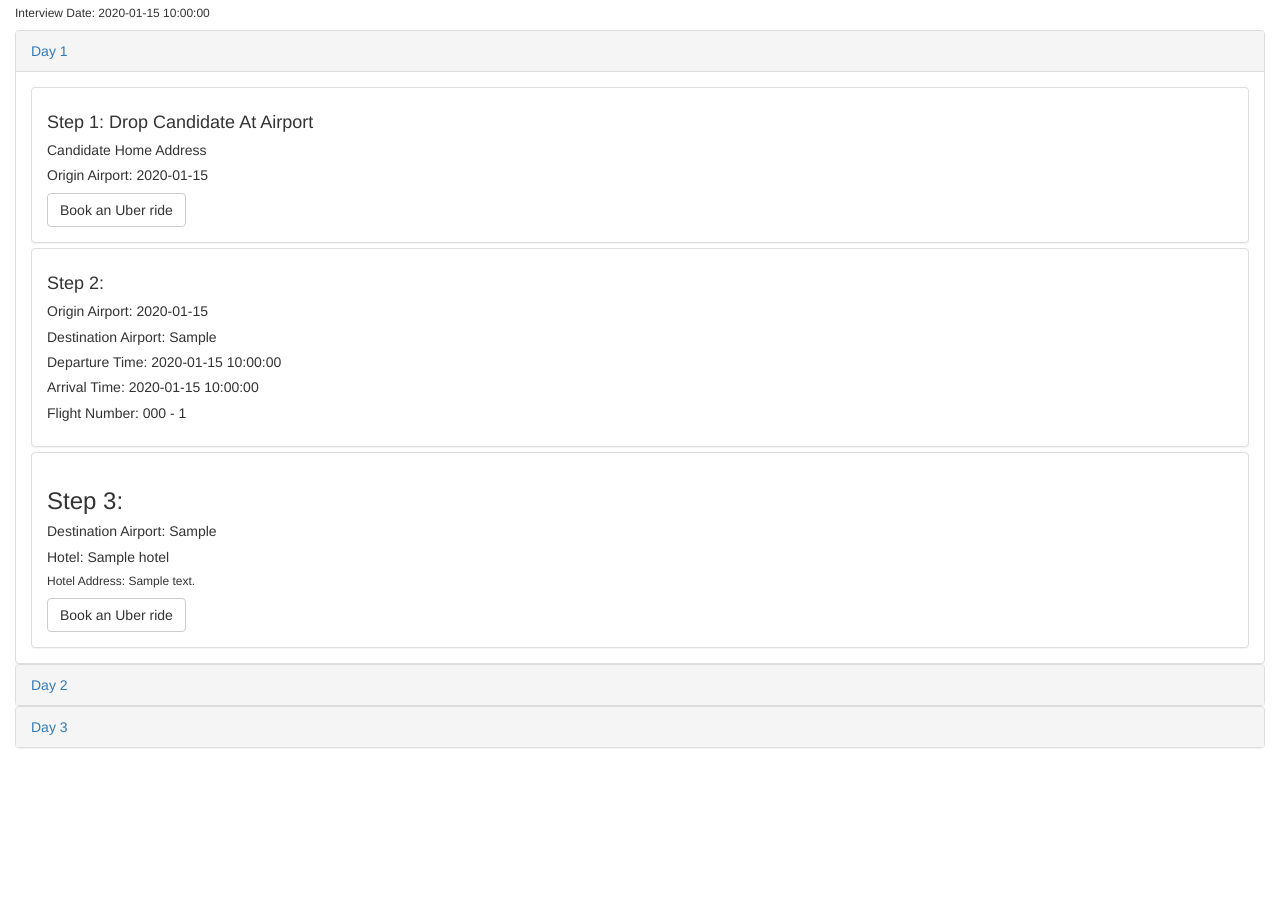
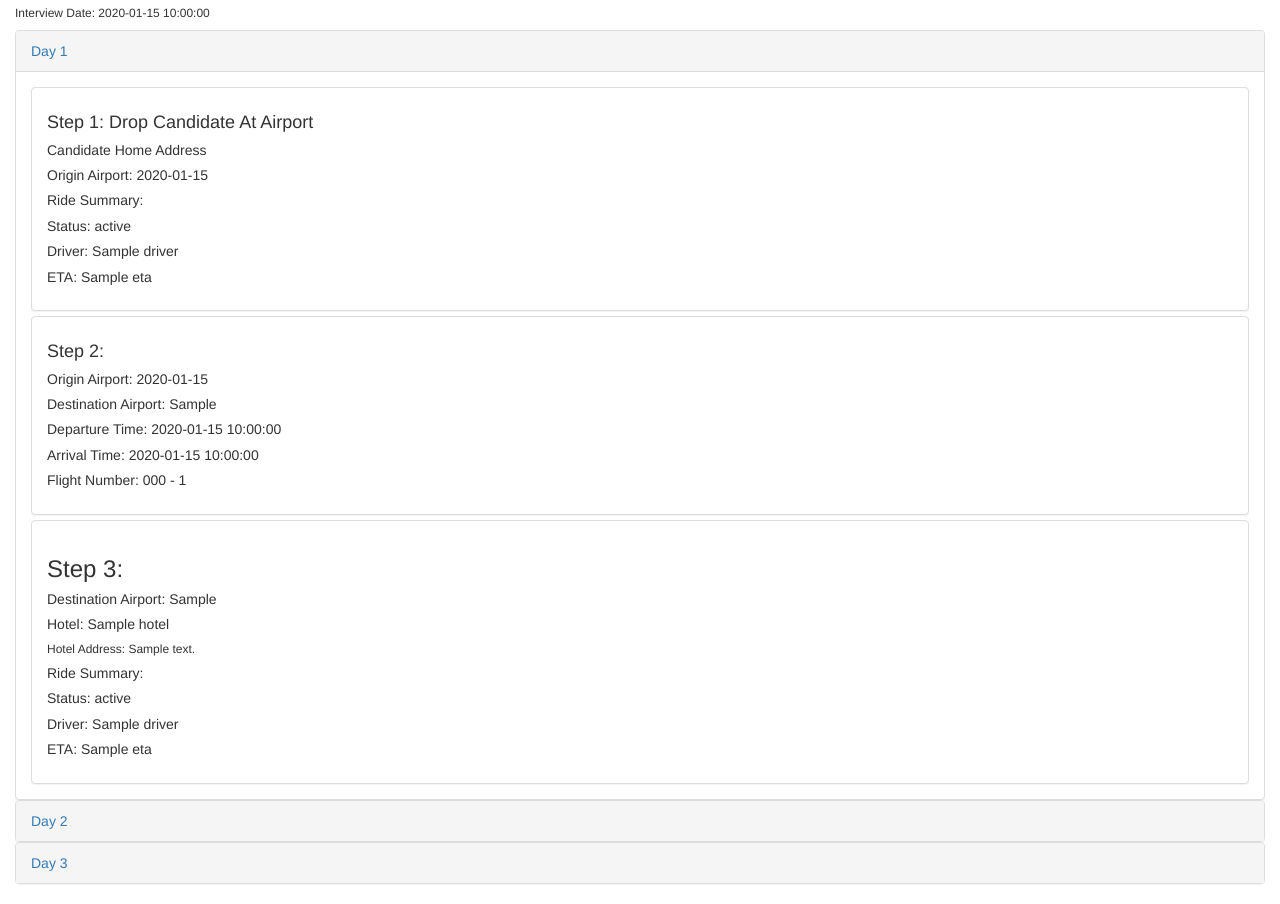
Before and after one commit to apranav19/UberHackathon, a Flask app: template templates/book.html in a window 1280 px wide. Shown: the part 144-1048 px from the top of the page. Before the commit the page ends 892 px from the top, so only its background shows below. Run offline with Flask 2, Linux system fonts and the light colour scheme; the template is opened without the code that fills it: most values are stand-ins (such as "Sample title", 1, 10 or a date in 2020); some libraries are stand-ins or nearby versions.

Commit message:
Update APIs even more

```diff
--- a/main.py
+++ b/main.py
@@ -124,10 +124,14 @@ def book_candidate(candidate_id):
         'end_latitude': candidate_position[1],
         'end_longitude': candidate_position[0],
         'start_destination': candidate['address'],
-        'end_destination': company_airport
+        'end_destination' : candidate_airport
     })
 
-    make_ride_request(rides[0])
+    print('Ride Request 1 ------')
+    rides_resp = make_ride_request(rides[0])
+    rides[0]['status'] = rides_resp['status']
+    rides[0]['driver'] = rides_resp['driver']
+    rides[0]['eta'] = rides_resp['eta']
 
     dept_date = (datetime.strptime(candidate['interview_date'], '%m/%d/%Y %H:%M') - timedelta(days=1))
     ret_date = (datetime.strptime(candidate['interview_date'], '%m/%d/%Y %H:%M') + timedelta(days=1))
@@ -143,15 +147,12 @@ def book_candidate(candidate_id):
         'startDestination': rides[0]['start_destination'],
         'endDestination': rides[0]['end_destination'],
         'estimatedArrivalTime': '8:40 AM',
+        'pickUpDate': str(dept_date.date()),
         'driverName': 'John'
     })
 
-    print(str(steps[0]))
-
     # Make call to recommended flights
     f1, f2 = fetch_recommended_flight(candidate_iata, company_iata, dept_date.date(), ret_date.date())
-
-    print(str(f1))
 
     steps.append({
         'type': 'Flight',
@@ -160,18 +161,34 @@ def book_candidate(candidate_id):
         'startDestination': candidate_airport,
         'endDestination': company_airport,
         'estimatedArrivalTime': f1['arrivalTime'],
+        'airline': f1['airlineName'],
         'Gate': 'A22'
     })
 
     # Make call to recommended hotels
     hotel = fetch_recommended_hotels(current_office['latitude'], current_office['longitude'], dept_date, ret_date)
 
+    rides.append({
+        'ride_id': '2',
+        'start_latitude': company_position[1],
+        'start_longitude': company_position[0],
+        'end_latitude': hotel['latitude'],
+        'end_longitude': hotel['longitude']
+    })
+
+    print('Ride Request 2 ------')
+    rides_resp = make_ride_request(rides[1])
+    rides[1]['status'] = rides_resp['status']
+    rides[1]['driver'] = rides_resp['driver']
+    rides[1]['eta'] = rides_resp['eta']
+
     steps.append({
         'type': 'Hotel',
         'step_id': '3',
         'dayOfWeek': 'Friday',
         'checkInDate': hotel['check_in'],
-        'checkOutDate': hotel['check_out']
+        'checkOutDate': hotel['check_out'],
+        'name': hotel['name']
     })
 
     steps.append({
@@ -185,8 +202,65 @@ def book_candidate(candidate_id):
         'startDestination': hotel['address'],
         'endDestination': current_office['address'],
         'estimatedArrivalTime': '8:40 AM',
+        'pickUpDate': str((datetime.strptime(candidate['interview_date'], '%m/%d/%Y %H:%M')).date()),
         'driverName': 'John'
     })
+
+    rides.append({
+        'ride_id': '3',
+        'start_latitude': hotel['latitude'],
+        'start_longitude': hotel['longitude'],
+        'end_latitude': current_office['latitude'],
+        'end_longitude': current_office['longitude']
+    })
+
+    print('Ride Request 3 ------')
+    rides_resp = make_ride_request(rides[2])
+    rides[2]['status'] = rides_resp['status']
+    rides[2]['driver'] = rides_resp['driver']
+    rides[2]['eta'] = rides_resp['eta']
+
+    rides.append({
+        'ride_id': '4',
+        'end_latitude': hotel['latitude'],
+        'end_longitude': hotel['longitude'],
+        'start_latitude': current_office['latitude'],
+        'start_longitude': current_office['longitude']
+    })
+
+    print('Ride Request 4 ------')
+    rides_resp = make_ride_request(rides[3])
+    rides[3]['status'] = rides_resp['status']
+    rides[3]['driver'] = rides_resp['driver']
+    rides[3]['eta'] = rides_resp['eta']
+
+    rides.append({
+        'ride_id': '5',
+        'start_latitude': hotel['latitude'],
+        'start_longitude': hotel['longitude'],
+        'end_latitude': company_position[1],
+        'end_longitude': company_position[0]
+    })
+
+    print('Ride Request 5 ------')
+    rides_resp = make_ride_request(rides[4])
+    rides[4]['status'] = rides_resp['status']
+    rides[4]['driver'] = rides_resp['driver']
+    rides[4]['eta'] = rides_resp['eta']
+
+    rides.append({
+        'ride_id': '6',
+        'start_latitude': candidate_position[1],
+        'start_longitude': candidate_position[0],
+        'end_latitude': candidate['latitude'],
+        'end_longitude': candidate['longitude']
+    })
+
+    print('Ride Request 6 ------')
+    rides_resp = make_ride_request(rides[5])
+    rides[5]['status'] = rides_resp['status']
+    rides[5]['driver'] = rides_resp['driver']
+    rides[5]['eta'] = rides_resp['eta']
 
     steps.append({
         'type': 'Uber',
@@ -198,6 +272,7 @@ def book_candidate(candidate_id):
         'pickUpTime': str((datetime.strptime(candidate['interview_date'], '%m/%d/%Y %H:%M') + timedelta(hours=5)).time()),
         'startDestination': hotel['address'],
         'endDestination': current_office['address'],
+        'pickUpDate': str((datetime.strptime(candidate['interview_date'], '%m/%d/%Y %H:%M')).date()),
         'estimatedArrivalTime': '8:40 AM',
         'driverName': 'John'
     })
@@ -212,6 +287,7 @@ def book_candidate(candidate_id):
         'pickUpTime': str((ret_date - timedelta(hours=2)).time()),
         'endDestination': company_airport,
         'startDestination': hotel['address'],
+        'pickUpDate': str((ret_date).date()),
         'estimatedArrivalTime': '8:40 AM',
         'driverName': 'John'
     })
@@ -223,6 +299,7 @@ def book_candidate(candidate_id):
         'startDestination': company_airport,
         'endDestination': candidate_airport,
         'estimatedArrivalTime': f2['arrivalTime'],
+        'airline': f2['airlineName'],
         'Gate': 'A22'
     })
 
@@ -271,6 +348,7 @@ def book_candidate(candidate_id):
 
     return render_template('book.html', candidate=candidate, company_airport=company_airport,
             candidate_airport=candidate_airport, flight1=f1, flight2=f2, hotel=hotel,
+            rides=rides,
             user=session.get('current_user', None))
 
 
@@ -355,7 +433,7 @@ def make_ride_request(ride):
                 'Authorization': 'bearer %s' % session['uber_at'],
                 'Content-Type': 'application/json'
             },
-            params=json.dumps({
+            data=json.dumps({
                 'start_latitude': ride['start_latitude'],
                 'start_longitude': ride['start_longitude'],
                 'end_latitude': ride['end_latitude'],
@@ -363,7 +441,7 @@ def make_ride_request(ride):
             })
         ).json()
 
-        print(str(ride_resp))
+        return ride_resp
 
 if __name__ == '__main__':
     app.run(host='0.0.0.0', debug=True)
--- a/templates/book.html
+++ b/templates/book.html
@@ -44,7 +44,10 @@
                   <h4> Step 1: Drop Candidate At Airport </h4>
                   <h5> Candidate Home Address </h5>
                   <h5> Origin Airport: {{ candidate_airport }} </h5>
-                  <button class="btn btn-default">Book an Uber ride</button>
+                  <h5> Ride Summary: </h5>
+                  <h5> Status: {{ rides[0].status }} </h5>
+                  <h5> Driver: {{ rides[0].driver }} </h5>
+                  <h5> ETA: {{ rides[0].eta }} </h5>
                 </div>
               </div>
               <div class="panel panel-default">
@@ -63,7 +66,10 @@
                   <h5> Destination Airport: {{ company_airport }} </h5>
                   <h5> Hotel: {{ hotel.name }}</h5>
                   <h6> Hotel Address: {{ hotel.address }} </h6>
-                  <button class="btn btn-default">Book an Uber ride</button>
+                  <h5> Ride Summary: </h5>
+                  <h5> Status: {{ rides[1].status }} </h5>
+                  <h5> Driver: {{ rides[1].driver }} </h5>
+                  <h5> ETA: {{ rides[1].eta }} </h5>
                 </div>
               </div>
             </div>
@@ -87,7 +93,10 @@
                   <h5> Hotel: {{ hotel.name }}</h5>
                   <h6> Hotel Address: {{ hotel.address }} </h6>
                   <h5> Company Location: </h5>
-                  <button class="btn btn-default">Book an Uber ride</button>
+                  <h5> Ride Summary: </h5>
+                  <h5> Status: {{ rides[2].status }} </h5>
+                  <h5> Driver: {{ rides[2].driver }} </h5>
+                  <h5> ETA: {{ rides[2].eta }} </h5>
                 </div>
               </div>
               <div class="panel panel-default">
@@ -96,7 +105,10 @@
                   <h5> Company Location: </h5>
                   <h5> Hotel: {{ hotel.name }}</h5>
                   <h6> Hotel Address: {{ hotel.address }} </h6>
-                  <button class="btn btn-default">Book an Uber ride</button>
+                  <h5> Ride Summary: </h5>
+                  <h5> Status: {{ rides[3].status }} </h5>
+                  <h5> Driver: {{ rides[3].driver }} </h5>
+                  <h5> ETA: {{ rides[3].eta }} </h5>
                 </div>
               </div>
             </div>
@@ -120,7 +132,10 @@
                   <h5> Hotel: {{ hotel.name }}</h5>
                   <h6> Hotel Address: {{ hotel.address }} </h6>
                   <h5> Departure Airport:  </h5>
-                  <button class="btn btn-default">Book an Uber ride</button>
+                  <h5> Ride Summary: </h5>
+                  <h5> Status: {{ rides[4].status }} </h5>
+                  <h5> Driver: {{ rides[4].driver }} </h5>
+                  <h5> ETA: {{ rides[4].eta }} </h5>
                 </div>
               </div>
               <div class="panel panel-default">
@@ -131,7 +146,6 @@
                   <h5> Departure Time: {{ flight2.departureTime }} </h5>
                   <h5> Arrival Time: {{ flight2.arrivalTime }} </h5>
                   <h5> Flight Number: {{ flight2.airlineCode }} - {{ flight2.flightNumber }} </h5>
-                  <button class="btn btn-default">Book an Uber ride</button>
                 </div>
               </div>
               <div class="panel panel-default">
@@ -139,7 +153,10 @@
                   <h4> Step 3: </h4>
                   <h5> Arrival Airport:  </h5>
                   <h5> Candidate Home: </h5>
-                  <button class="btn btn-default">Book an Uber ride</button>
+                  <h5> Ride Summary: </h5>
+                  <h5> Status: {{ rides[5].status }} </h5>
+                  <h5> Driver: {{ rides[5].driver }} </h5>
+                  <h5> ETA: {{ rides[5].eta }} </h5>
                 </div>
               </div>
             </div>
```
